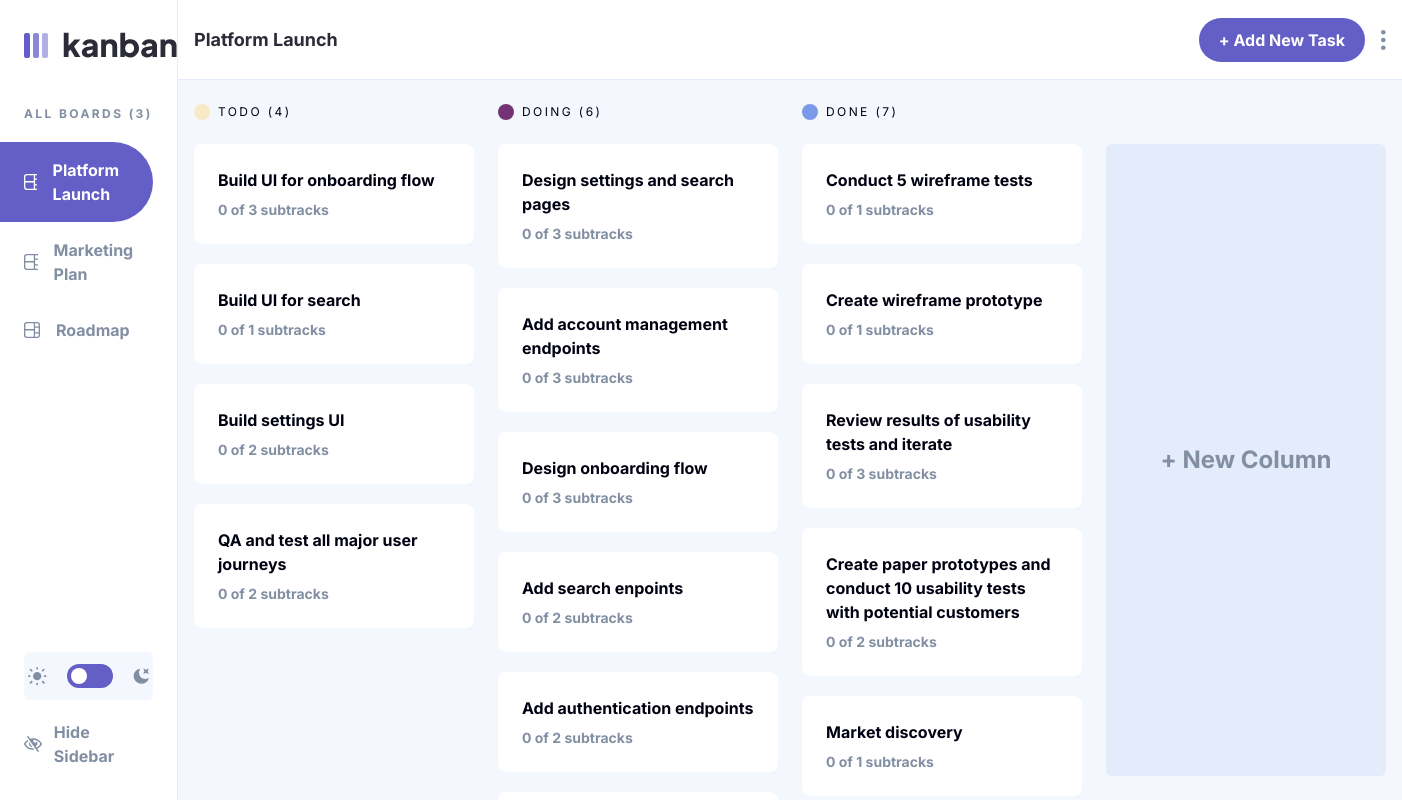
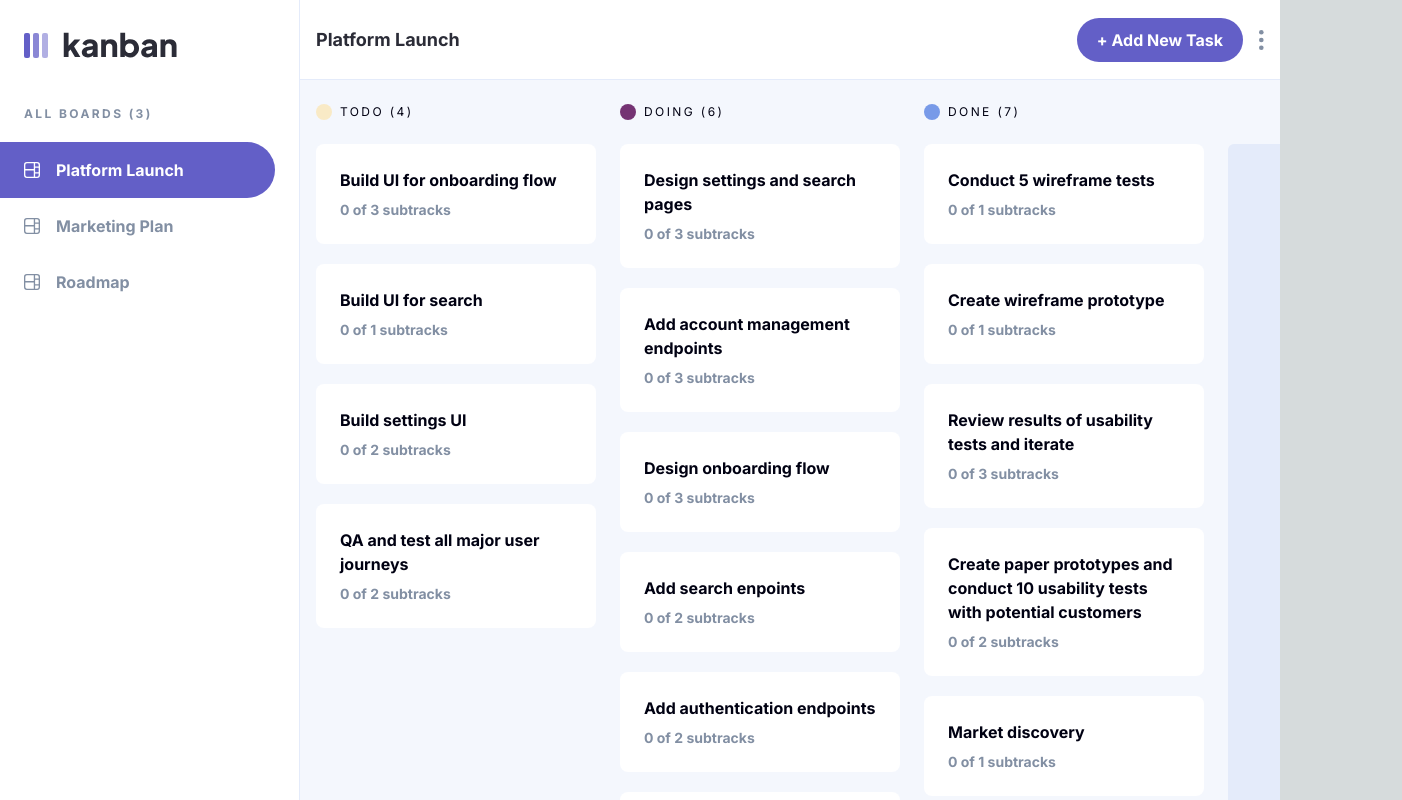
Before and after one commit to RogelioCamargo/kanban-task-management, a Next.js app: page / in a window 1280 px wide. Shown: the whole page, 1402 px wide, since content can reach past the window. Built offline with nearby package versions, Linux system fonts and the light colour scheme.

Commit message:
Fix styling to ensure add new task button is always present

```diff
--- a/app/globals.css
+++ b/app/globals.css
@@ -39,6 +39,16 @@ main {
   main {
     height: calc(100% - 80px);
   }
+
+  .grid-custom-columns {
+    grid-template-columns: 260px calc(100% - 260px);
+  }
+}
+
+@media (min-width: 1024px) {
+  .grid-custom-columns {
+    grid-template-columns: 300px calc(100% - 300px);
+  }
 }
 
 /* Slider CSS */
@@ -56,7 +66,6 @@ main {
   height: 0;
 }
 
-
 .slider {
   position: absolute;
   cursor: pointer;
@@ -64,7 +73,7 @@ main {
   left: 0;
   right: 0;
   bottom: 0;
-	background-color: #635FC7;
+  background-color: #635fc7;
   -webkit-transition: 0.4s;
   transition: 0.4s;
 }
@@ -83,7 +92,7 @@ main {
 }
 
 input:focus + .slider {
-  box-shadow: 0 0 1px #635FC7;
+  box-shadow: 0 0 1px #635fc7;
 }
 
 input:checked + .slider:before {
--- a/app/page.tsx
+++ b/app/page.tsx
@@ -9,9 +9,9 @@ export default function Home() {
   const board = boards[0];
 
   return (
-    <div className="h-full flex">
+    <div className="grid-custom-columns h-screen md:grid overflow-hidden">
       <Aside />
-      <div className="w-full">
+      <div>
         <Header />
         {/* <main className="p-3 text-center text-gray-300 flex flex-col items-center justify-center gap-6 lg:gap-8 bg-gray-100 dark:bg-gray-600">
 					<p className="text-lg font-bold">
--- a/components/Aside.tsx
+++ b/components/Aside.tsx
@@ -3,7 +3,7 @@ import ThemeToggler from "./ui/ThemeToggler";
 
 export default function Aside() {
   return (
-    <aside className="hidden font-bold md:flex flex-col gap-12 py-8 bg-white dark:bg-gray-500 h-full w-[300px] border-r border-gray-200 dark:border-gray-400">
+    <aside className="hidden font-bold md:flex flex-col gap-12 py-8 bg-white dark:bg-gray-500 h-full border-r border-gray-200 dark:border-gray-400">
       <div className="pl-6 text-gray-500 dark:text-white">
         <svg width="153" height="26" xmlns="http://www.w3.org/2000/svg">
           <g fill="none" fillRule="evenodd">
```
